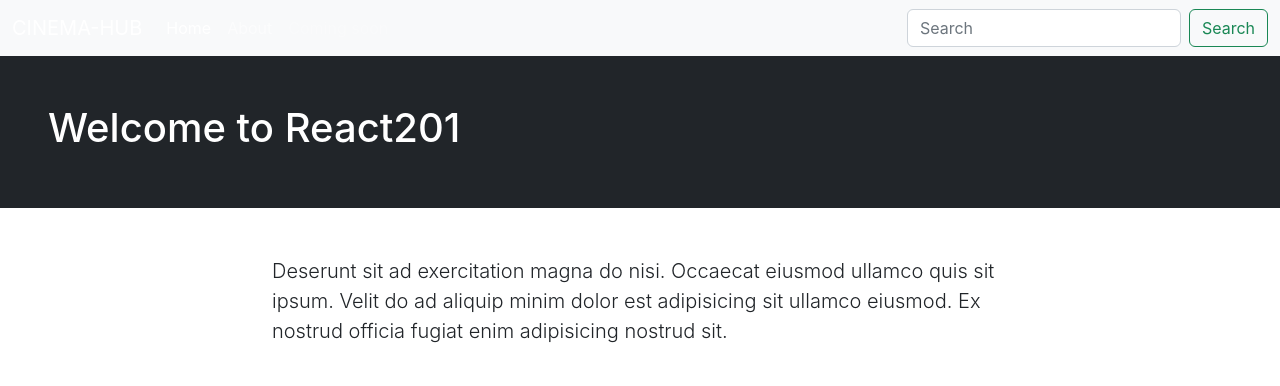
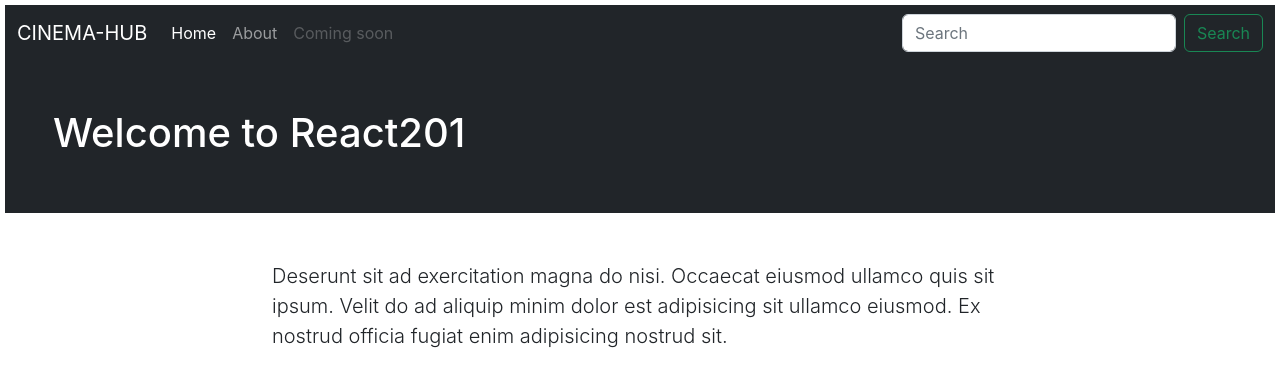
Before and after one commit to Pieter1821/cinema-hub.io, a React (Create React App) app: page / in a window 1280 px wide. Shown: the top 386 px of the page. Built offline with nearby package versions, Linux system fonts and the light colour scheme.

Commit message:
new commit

```diff
--- /dev/null
+++ b/public/styles.css
@@ -0,0 +1,22 @@
+.Responsive {
+    background-color: beige;
+    width: 100%;
+    margin: 0 auto;
+
+}
+
+
+
+@media only screen and (min-width: 768px) {
+    width: 75%;
+    background-color: green;
+
+}
+
+
+
+@media only screen and (min-width: 992px) {
+    width: 50%;
+    background-color: red;
+
+}
--- a/src/Components/navbar.js
+++ b/src/Components/navbar.js
@@ -11,7 +11,7 @@ const Navbar = ({searchText, setSearchText}) => {
 
   }
   return (
-    <nav className="navbar navbar-dark navbar-expand-lg bg-light">
+    <nav className="navbar navbar-dark navbar-expand-lg bg-dark text-dark">
       <div className="container-fluid">
         <Link className="navbar-brand" to="/">
           CINEMA-HUB
--- a/src/index.css
+++ b/src/index.css
@@ -5,6 +5,8 @@ body {
     sans-serif;
   -webkit-font-smoothing: antialiased;
   -moz-osx-font-smoothing: grayscale;
+  padding: 5px;
+
 }
 
 code {
```
Also changed, not shown: src/Components/responsive.js (added, +8 -0 lines), src/App.css (line endings or trailing spaces).
